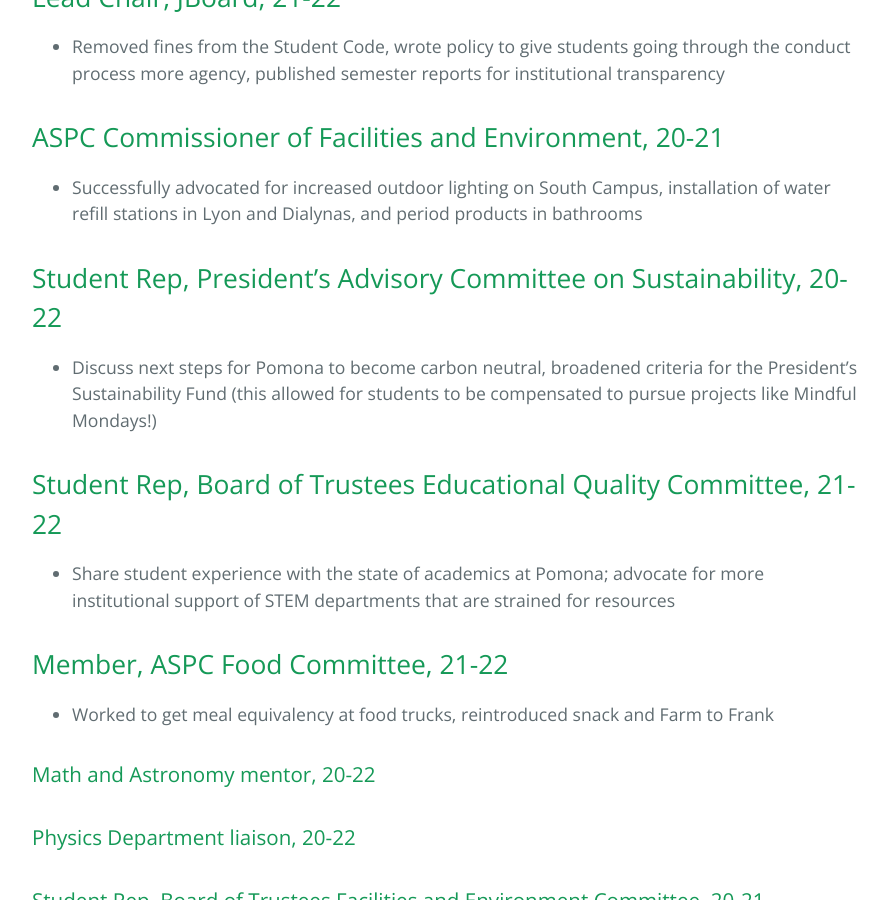
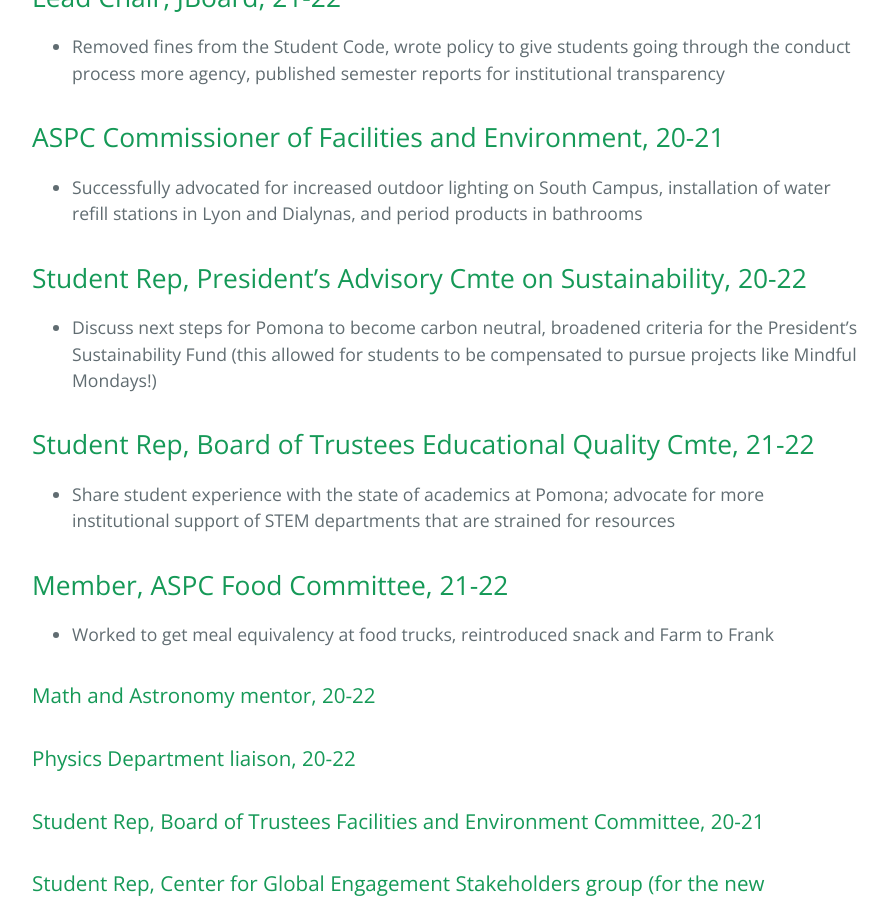
Before and after one commit to veraberger/veraberger.github.io, a Jekyll site: the page built from howto.md, in a window 1280 px wide and 900 px high, scrolled down 475 px. Shown: the whole window, without its empty margins (192-1080 px from the left). Built offline with Jekyll 4.4.1, drawn with Linux system fonts in a browser that asks for light colours.

Commit message:
Update howto.md

```diff
--- a/howto.md
+++ b/howto.md
@@ -12,10 +12,10 @@
 ## ASPC Commissioner of Facilities and Environment, 20-21
 + Successfully advocated for increased outdoor lighting on South Campus, installation of water refill stations in Lyon and Dialynas, and period products in bathrooms
 
-## Student Rep, President’s Advisory Committee on Sustainability, 20-22
+## Student Rep, President’s Advisory Cmte on Sustainability, 20-22
 + Discuss next steps for Pomona to become carbon neutral, broadened criteria for the President’s Sustainability Fund (this allowed for students to be compensated to pursue projects like Mindful Mondays!)
 
-## Student Rep, Board of Trustees Educational Quality Committee, 21-22
+## Student Rep, Board of Trustees Educational Quality Cmte, 21-22
 + Share student experience with the state of academics at Pomona; advocate for more institutional support of STEM departments that are strained for resources
 
 ## Member, ASPC Food Committee, 21-22
```
